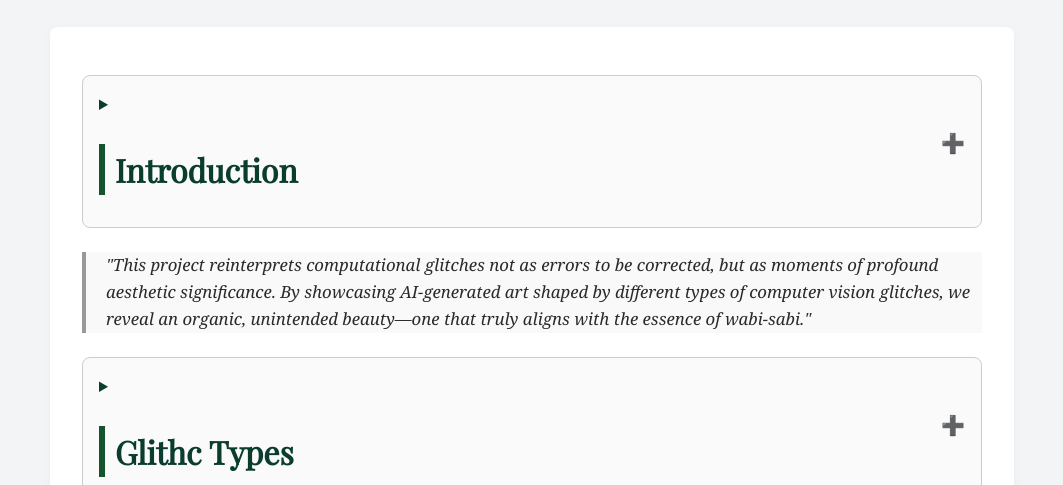
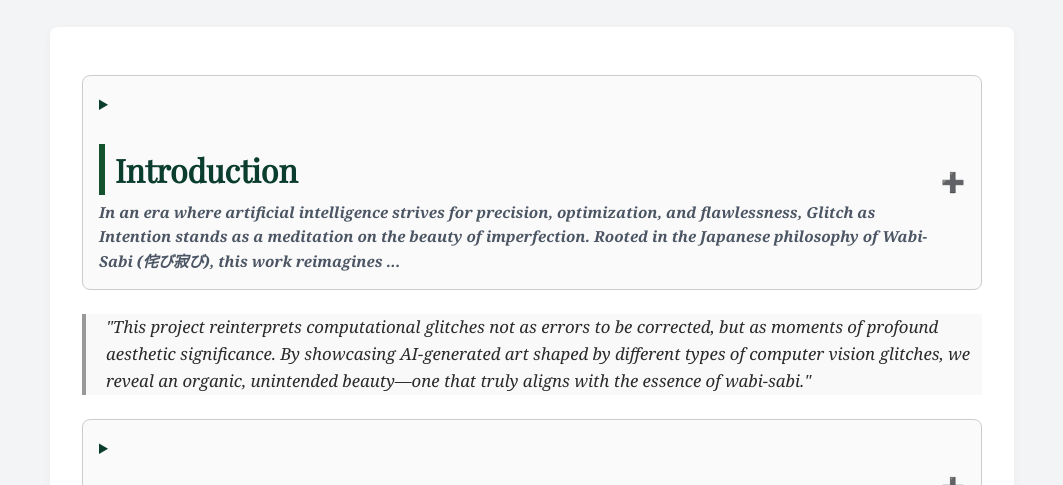
Before and after one commit to kuanyewleong/glitch-as-intention, a plain HTML site: page index.html in a window 1280 px wide. Shown: the part 262-747 px from the top of the page, without its empty margins (108-1171 px from the left). Drawn offline with nearby package versions, Linux system fonts and the light colour scheme.

Commit message:
handling long text

```diff
--- a/index.html
+++ b/index.html
@@ -389,6 +389,17 @@
         details[open] summary::after {
             content: "➖";
         }
+
+        summary p.teaser {
+            font-size: 0.95rem;
+            color: #4B5563;
+            margin: 0.2rem 0 0;
+            font-style: italic;
+        }
+
+        details summary h2 {
+            margin-bottom: 0.3rem;
+        }
     </style>
 </head>
 <body>
@@ -417,7 +428,10 @@
 
   <section id="philosophy">
     <details>
-        <summary><h2>Introduction</h2></summary>
+        <summary>
+            <h2>Introduction</h2>
+            <p class="teaser">In an era where artificial intelligence strives for precision, optimization, and flawlessness, <strong>Glitch as Intention</strong> stands as a meditation on the beauty of imperfection. Rooted in the Japanese philosophy of Wabi-Sabi (侘び寂び), this work reimagines ...</p>
+        </summary>
         <p>In an era where artificial intelligence strives for precision, optimization, and flawlessness, <strong>Glitch as Intention</strong> stands as a meditation on the beauty of imperfection. Rooted in the Japanese philosophy of Wabi-Sabi (侘び寂び), this work reimagines computational glitches not as errors, but as profound moments of aesthetic significance. It challenges the rigid ideals of perfection that define contemporary computer vision systems and, instead, embraces the unpredictability and transience that lie at the heart of both human creativity and machine learning.</p>
         <p>Glitch aesthetics usually focus on human artistic interpretation. This work, however, demonstrates how they are interpreted by AI models. This could explore the tension between human aesthetics and machine failure, which is rarely addressed in traditional glitch art.</p>
         <p>There has been considerable discussion and numerous artistic explorations centered around the concept of wabi-sabi in digital art too. However, a critical gap remains: the lack of a structured approach to understanding how different types of computer vision glitches influence the final aesthetic of AI-generated artwork. Existing works often explore these distortions in an abstract or isolated manner, without systematically categorizing and analyzing their distinct visual impacts.</p>
```
